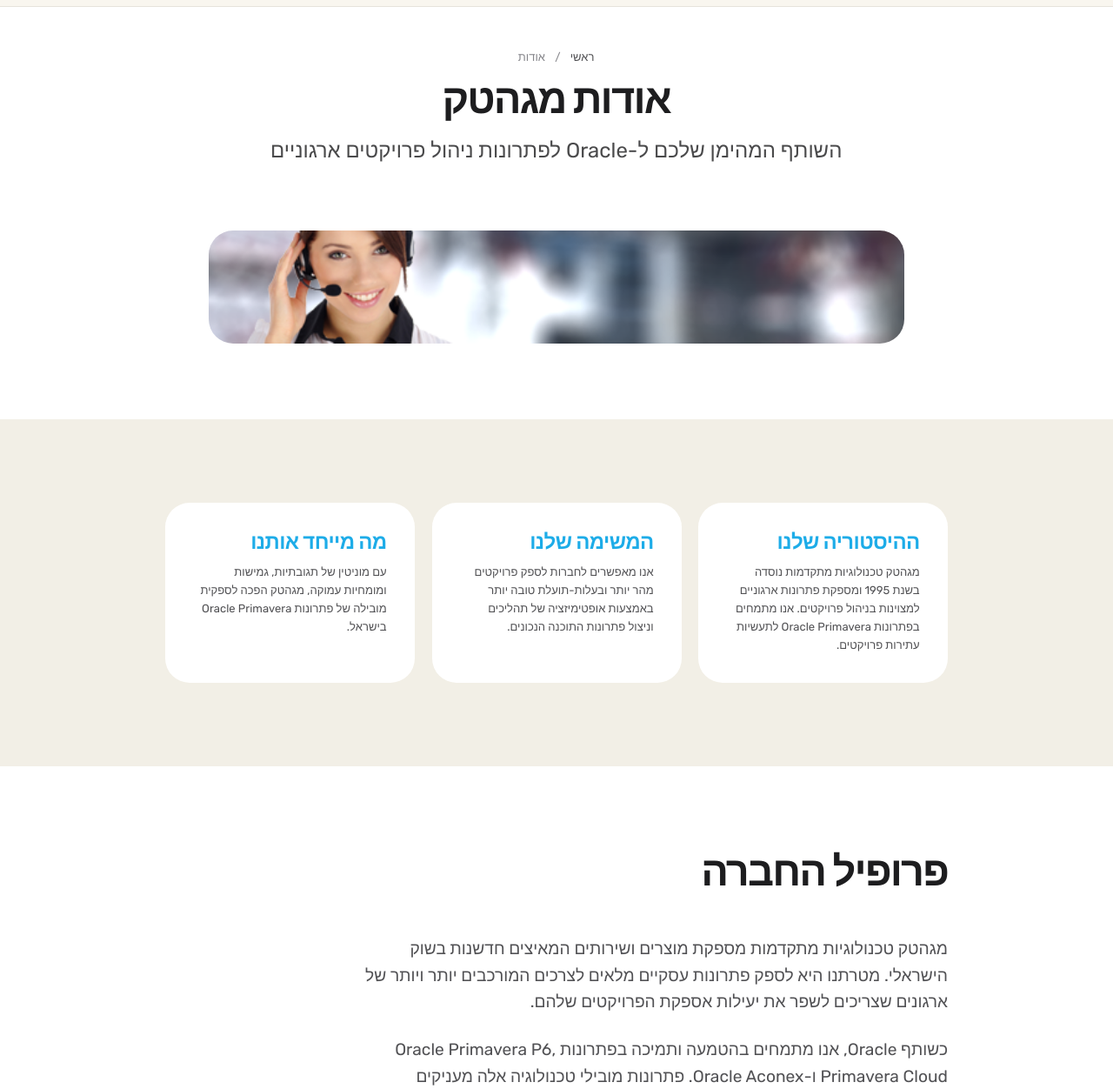
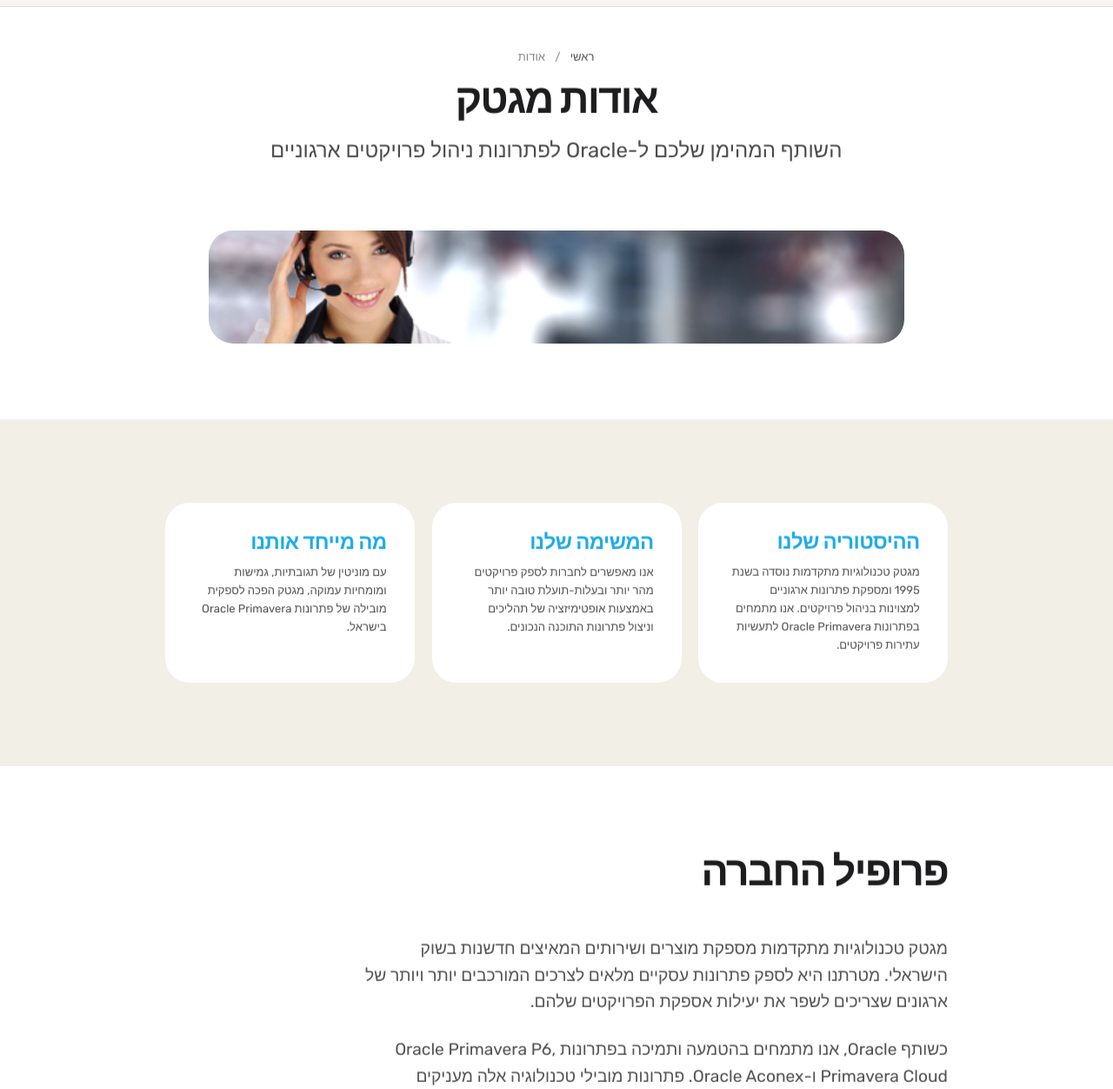
Before and after one commit to roeeg21/megatec_on_air, a plain HTML site: page wwwroot/he/about.html in a window 1280 px wide. Shown: the part 48-1300 px from the top of the page at 87% size. Drawn offline with Linux system fonts and the light colour scheme.

Commit message:
Fix Hebrew spelling: מגהטק → מגטק
- Changed all occurrences of מגהטק to מגטק across all Hebrew pages
- Affected files: index, about, contacts, trainings, primavera pages, etc.

Co-Authored-By: Claude Opus 4.5 <noreply@anthropic.com>

```diff
--- a/wwwroot/he/about.html
+++ b/wwwroot/he/about.html
@@ -2,9 +2,9 @@
 <html lang="he" dir="rtl">
 <head>
     <meta charset="utf-8">
-    <title>אודות | מגהטק טכנולוגיות מתקדמות</title>
+    <title>אודות | מגטק טכנולוגיות מתקדמות</title>
     <meta name="viewport" content="width=device-width, initial-scale=1.0">
-    <meta name="description" content="מגהטק טכנולוגיות מתקדמות - שותף Oracle המספק פתרונות Primavera למצוינות בניהול פרויקטים">
+    <meta name="description" content="מגטק טכנולוגיות מתקדמות - שותף Oracle המספק פתרונות Primavera למצוינות בניהול פרויקטים">
     <meta name="author" content="Megatec Advanced Technologies">
 
     <link rel="preconnect" href="https://fonts.googleapis.com">
@@ -32,7 +32,7 @@
     <nav class="nav-apple" id="nav-main">
         <div class="nav-inner">
             <a href="index.html" class="nav-logo">
-                <img src="../images/megatec-logo.jpg" alt="מגהטק טכנולוגיות מתקדמות" width="120" height="24">
+                <img src="../images/megatec-logo.jpg" alt="מגטק טכנולוגיות מתקדמות" width="120" height="24">
             </a>
             <div class="nav-links">
                 <a href="index.html" class="nav-link">ראשי</a>
@@ -101,11 +101,11 @@
                     <span style="margin:0 var(--space-2);">/</span>
                     <span>אודות</span>
                 </nav>
-                <h1 class="hero-title" style="font-size:var(--text-4xl);">אודות מגהטק</h1>
+                <h1 class="hero-title" style="font-size:var(--text-4xl);">אודות מגטק</h1>
                 <p class="hero-subtitle">השותף המהימן שלכם ל-Oracle לפתרונות ניהול פרויקטים ארגוניים</p>
             </div>
             <div class="hero-image reveal" style="max-width:800px;margin-top:var(--space-10);">
-                <img src="../images/megatec_about_banner.png" alt="אודות מגהטק" style="border-radius:var(--radius-2xl);width:100%;" loading="lazy">
+                <img src="../images/megatec_about_banner.png" alt="אודות מגטק" style="border-radius:var(--radius-2xl);width:100%;" loading="lazy">
             </div>
         </section>
 
@@ -115,7 +115,7 @@
                 <div class="card-grid card-grid-3 reveal-stagger">
                     <div class="tile reveal" style="padding:var(--space-8);">
                         <h3 style="color:var(--accent);font-size:var(--text-xl);margin-bottom:var(--space-3);">ההיסטוריה שלנו</h3>
-                        <p style="margin:0;color:var(--text-secondary);font-size:var(--text-sm);line-height:var(--leading-relaxed);">מגהטק טכנולוגיות מתקדמות נוסדה בשנת 1995 ומספקת פתרונות ארגוניים למצוינות בניהול פרויקטים. אנו מתמחים בפתרונות Oracle Primavera לתעשיות עתירות פרויקטים.</p>
+                        <p style="margin:0;color:var(--text-secondary);font-size:var(--text-sm);line-height:var(--leading-relaxed);">מגטק טכנולוגיות מתקדמות נוסדה בשנת 1995 ומספקת פתרונות ארגוניים למצוינות בניהול פרויקטים. אנו מתמחים בפתרונות Oracle Primavera לתעשיות עתירות פרויקטים.</p>
                     </div>
                     <div class="tile reveal" style="padding:var(--space-8);">
                         <h3 style="color:var(--accent);font-size:var(--text-xl);margin-bottom:var(--space-3);">המשימה שלנו</h3>
@@ -123,7 +123,7 @@
                     </div>
                     <div class="tile reveal" style="padding:var(--space-8);">
                         <h3 style="color:var(--accent);font-size:var(--text-xl);margin-bottom:var(--space-3);">מה מייחד אותנו</h3>
-                        <p style="margin:0;color:var(--text-secondary);font-size:var(--text-sm);line-height:var(--leading-relaxed);">עם מוניטין של תגובתיות, גמישות ומומחיות עמוקה, מגהטק הפכה לספקית מובילה של פתרונות Oracle Primavera בישראל.</p>
+                        <p style="margin:0;color:var(--text-secondary);font-size:var(--text-sm);line-height:var(--leading-relaxed);">עם מוניטין של תגובתיות, גמישות ומומחיות עמוקה, מגטק הפכה לספקית מובילה של פתרונות Oracle Primavera בישראל.</p>
                     </div>
                 </div>
             </div>
@@ -136,8 +136,8 @@
                     <h2 class="section-title">פרופיל החברה</h2>
                 </div>
                 <div style="max-width:var(--max-prose);" class="reveal">
-                    <p style="font-size:var(--text-lg);line-height:var(--leading-relaxed);color:var(--text-secondary);margin-bottom:var(--space-6);">מגהטק טכנולוגיות מתקדמות מספקת מוצרים ושירותים המאיצים חדשנות בשוק הישראלי. מטרתנו היא לספק פתרונות עסקיים מלאים לצרכים המורכבים יותר ויותר של ארגונים שצריכים לשפר את יעילות אספקת הפרויקטים שלהם.</p>
-                    <p style="font-size:var(--text-lg);line-height:var(--leading-relaxed);color:var(--text-secondary);margin:0;">כשותף Oracle, אנו מתמחים בהטמעה ותמיכה בפתרונות Oracle Primavera P6, Primavera Cloud ו-Oracle Aconex. פתרונות מובילי טכנולוגיה אלה מעניקים ללקוחות מגהטק יתרון תחרותי באספקת פרויקטים בזמן ובתקציב.</p>
+                    <p style="font-size:var(--text-lg);line-height:var(--leading-relaxed);color:var(--text-secondary);margin-bottom:var(--space-6);">מגטק טכנולוגיות מתקדמות מספקת מוצרים ושירותים המאיצים חדשנות בשוק הישראלי. מטרתנו היא לספק פתרונות עסקיים מלאים לצרכים המורכבים יותר ויותר של ארגונים שצריכים לשפר את יעילות אספקת הפרויקטים שלהם.</p>
+                    <p style="font-size:var(--text-lg);line-height:var(--leading-relaxed);color:var(--text-secondary);margin:0;">כשותף Oracle, אנו מתמחים בהטמעה ותמיכה בפתרונות Oracle Primavera P6, Primavera Cloud ו-Oracle Aconex. פתרונות מובילי טכנולוגיה אלה מעניקים ללקוחות מגטק יתרון תחרותי באספקת פרויקטים בזמן ובתקציב.</p>
                 </div>
             </div>
         </section>
@@ -222,7 +222,7 @@
             </div>
         </div>
         <div class="footer-bottom">
-            <p class="footer-copyright">מגהטק טכנולוגיות מתקדמות בע"מ &copy; <script>document.write(new Date().getFullYear())</script></p>
+            <p class="footer-copyright">מגטק טכנולוגיות מתקדמות בע"מ &copy; <script>document.write(new Date().getFullYear())</script></p>
             <div class="footer-links">
                 <a href="javascript:void(0);">מדיניות פרטיות</a>
                 <a href="javascript:void(0);">תנאי שימוש</a>
```
Also changed, not shown: wwwroot/he/aconex.html (+3 -3 lines), wwwroot/he/contacts.html (+4 -4 lines), wwwroot/he/index.html (+5 -5 lines), wwwroot/he/p6_basic.html (+3 -3 lines), wwwroot/he/primavera_aero.html (+3 -3 lines), wwwroot/he/primavera_cloud.html (+3 -3 lines), wwwroot/he/primavera_construction.html (+3 -3 lines), wwwroot/he/primavera_hitech.html (+3 -3 lines), wwwroot/he/primavera_it.html (+3 -3 lines), wwwroot/he/primavera_main.html (+3 -3 lines), wwwroot/he/primavera_oil.html (+3 -3 lines), wwwroot/he/trainings.html (+3 -3 lines).
